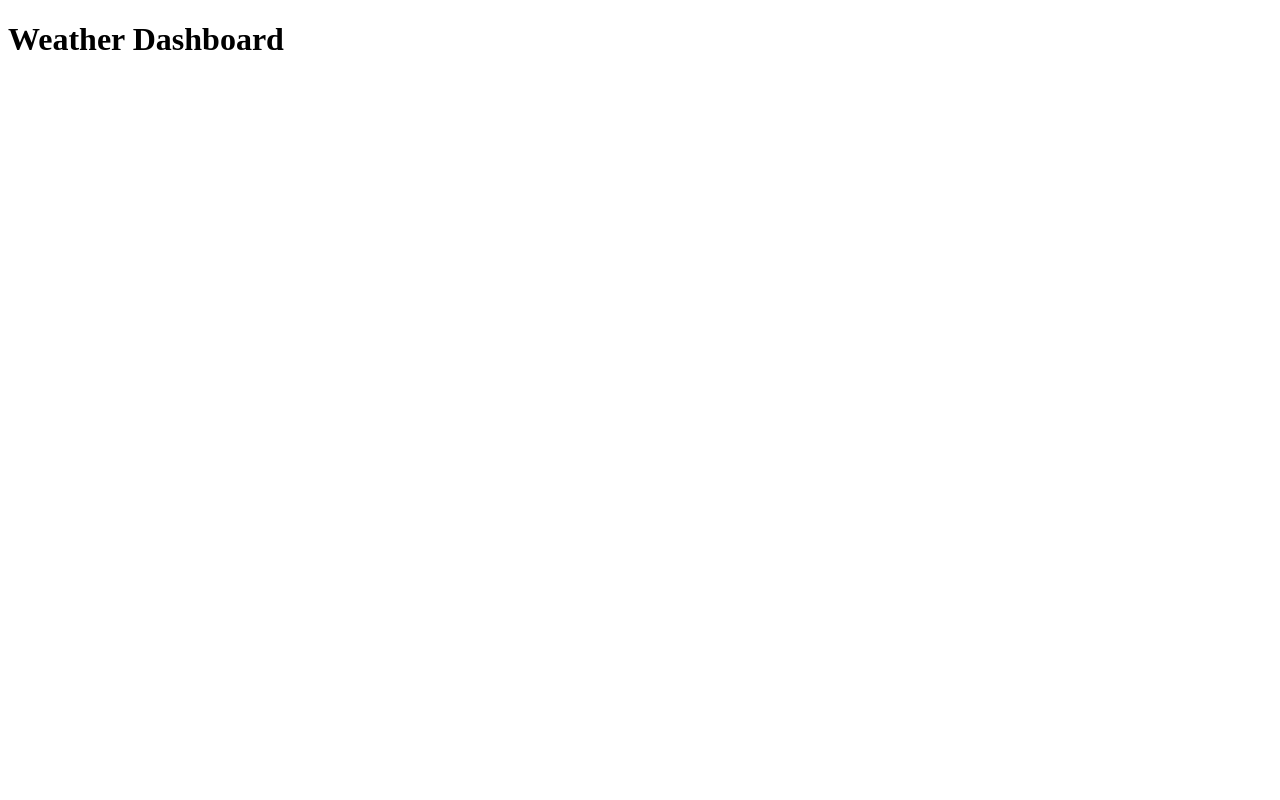
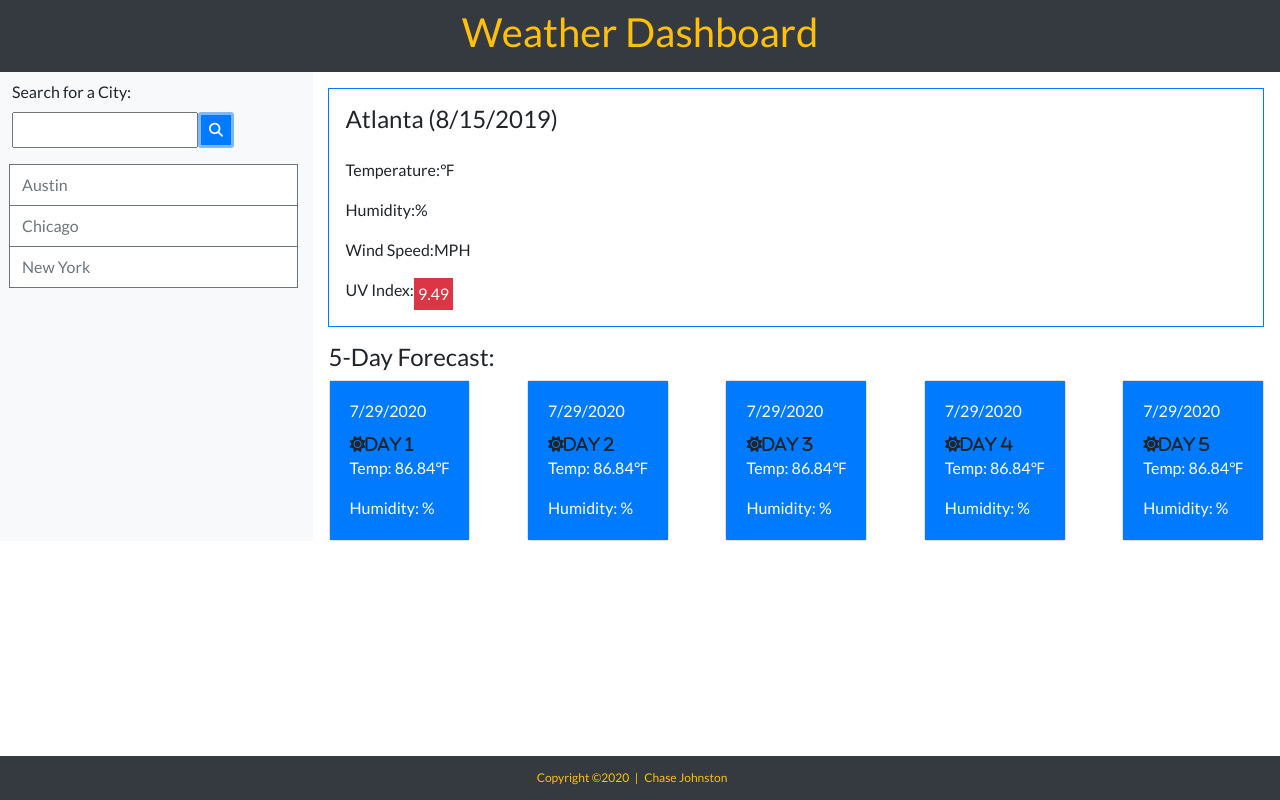
Before and after one commit to johnstoc13/Weather-Dashboard, a plain HTML site: page index.html in a window 1280 px wide. Drawn offline with nearby package versions, Linux system fonts and the light colour scheme.

Commit message:
main divs and style created

```diff
--- a/assets/style.css
+++ b/assets/style.css
@@ -0,0 +1,14 @@
+@import url('https://fonts.googleapis.com/css2?family=Lato:wght@100;300;400;700;900&display=swap');
+
+* {
+    font-family: 'Lato', sans-serif;
+}
+
+.button-border {
+    border-color: #7fb8fd;
+    border-width: 3px;
+}
+
+.footer-font {
+    font-size: 12px;
+}
--- a/index.html
+++ b/index.html
@@ -4,17 +4,125 @@
 <head>
     <meta charset="UTF-8">
     <meta name="viewport" content="width=device-width, initial-scale=1.0">
-    <title>Weather Dashboard
-    </title>
+
+    <link rel="stylesheet" href="https://stackpath.bootstrapcdn.com/bootstrap/4.5.0/css/bootstrap.min.css"
+        integrity="sha384-9aIt2nRpC12Uk9gS9baDl411NQApFmC26EwAOH8WgZl5MYYxFfc+NcPb1dKGj7Sk" crossorigin="anonymous">
+    <link rel="stylesheet" href="./assets/style.css">
+    <script src="https://kit.fontawesome.com/87498dd281.js" crossorigin="anonymous"></script>
+    <title>Weather Dashboard</title>
 </head>
 
 <body>
     <!-- Header -->
-    <header class="container-fluid text-center pt-3">
-        <h1>Weather Dashboard</h1>
+    <header class="container-fluid text-center bg-dark text-white py-2">
+        <h1 class="text-warning">Weather Dashboard</h1>
     </header>
 
-    <br />
+    <!-- Main Content -->
+    <main class="row">
+
+        <!-- Left side search area and previous city search history -->
+        <section class="col-3 bg-light pt-2 pl-4">
+            <!-- Search Form -->
+            <form>
+                <div class="form-row pl-2">
+                    <label>Search for a City:</label>
+                </div>
+                <div class="form-row pl-2">
+                    <input type="ml-2 text">
+                    <button class="btn btn-primary btn-sm fas fa-search p-2 border-rounded button-border"></button>
+                </div>
+            </form>
+            <!-- Search History -->
+            <div class="col-12 mt-3 px-0">
+                <button
+                    class="btn btn-block bg-white text-secondary text-left border-secondary border-bottom-0 rounded-0 py-2">Austin</button>
+                <button
+                    class="btn btn-block bg-white text-secondary text-left border-secondary border-bottom-0 rounded-0 py-2 mt-0">Chicago</button>
+                <button class="btn btn-block bg-white text-secondary text-left border-secondary rounded-0 py-2 mt-0">New
+                    York</button>
+            </div>
+        </section>
+
+        <!-- Right side containing weather forecast -->
+        <section class="col-9 pt-3">
+
+            <!-- City results with today's forecast -->
+            <div class="border border-primary pt-3 pl-3 mr-3">
+                <h4 class="row pl-3 pb-3 cityDateIcon">Atlanta (8/15/2019)</h4>
+                <!-- Cited: https://www.w3schools.com/charsets/ref_utf_letterlike.asp -->
+                <p class="row pl-3">Temperature: <span id="temp"></span>&#8457</p>
+                <p class="row pl-3">Humidity: <span id="humidity"></span>%</p>
+                <p class="row pl-3">Wind Speed: <span id="wind"></span>MPH</p>
+                <p class="row pl-3">UV Index: <span id="uvindex" class="bg-danger text-white p-1">9.49</span></p>
+            </div>
+
+            <!-- City results with 5 day forecast -->
+            <div class="pl-3">
+                <h4 class="row pt-3">5-Day Forecast:</h4>
+                <div class="row d-flex justify-content-between mr-3">
+                    <!-- Day 1 -->
+                    <div class="card">
+                        <div class="card-body bg-primary">
+                            <h6 class="card-title text-white"><span id=date>7/29/2020</span></h6>
+                            <div class="fas fa-sun">Day 1</div>
+                            <p class="card-text text-white">Temp: <span id=temp>86.84</span>&#8457</p>
+                            <p class="card-text text-white">Humidity: <span id=humidty>%</span></p>
+                        </div>
+                    </div>
+                    <!-- Day 2 -->
+                    <div class="card">
+                        <div class="card-body bg-primary">
+                            <h6 class="card-title text-white"><span id=date>7/29/2020</span></h6>
+                            <div class="fas fa-sun">Day 2</div>
+                            <p class="card-text text-white">Temp: <span id=temp>86.84</span>&#8457</p>
+                            <p class="card-text text-white">Humidity: <span id=humidty>%</span></p>
+                        </div>
+                    </div>
+                    <!-- Day 3 -->
+                    <div class="card">
+                        <div class="card-body bg-primary">
+                            <h6 class="card-title text-white"><span id=date>7/29/2020</span></h6>
+                            <div class="fas fa-sun">Day 3</div>
+                            <p class="card-text text-white">Temp: <span id=temp>86.84</span>&#8457</p>
+                            <p class="card-text text-white">Humidity: <span id=humidty>%</span></p>
+                        </div>
+                    </div>
+                    <!-- Day 4 -->
+                    <div class="card">
+                        <div class="card-body bg-primary">
+                            <h6 class="card-title text-white"><span id=date>7/29/2020</span></h6>
+                            <div class="fas fa-sun">Day 4</div>
+                            <p class="card-text text-white">Temp: <span id=temp>86.84</span>&#8457</p>
+                            <p class="card-text text-white">Humidity: <span id=humidty>%</span></p>
+                        </div>
+                    </div>
+                    <!-- Day 5 -->
+                    <div class="card">
+                        <div class="card-body bg-primary">
+                            <h6 class="card-title text-white"><span id=date>7/29/2020</span></h6>
+                            <div class="fas fa-sun">Day 5</div>
+                            <p class="card-text text-white">Temp: <span id=temp>86.84</span>&#8457</p>
+                            <p class="card-text text-white">Humidity: <span id=humidty>%</span></p>
+                        </div>
+                    </div>
+                </div>
+            </div>
+
+        </section>
+
+    </main>
+
+    <!-- Footer -->
+    <footer class="footer-margin">
+        <div class="navbar fixed-bottom navbar-dark bg-dark justify-content-center">
+            <a class="navbar-brand footer-font text-warning" href="#">Copyright &copy;2020 &ThickSpace;|&ThickSpace;
+                Chase Johnston</a>
+        </div>
+    </footer>
+
+    <!-- Link to Javascript -->
+    <script src="./assets/script.js"></script>
 
 </body>
 
```
Also changed, not shown: 1 other file.
